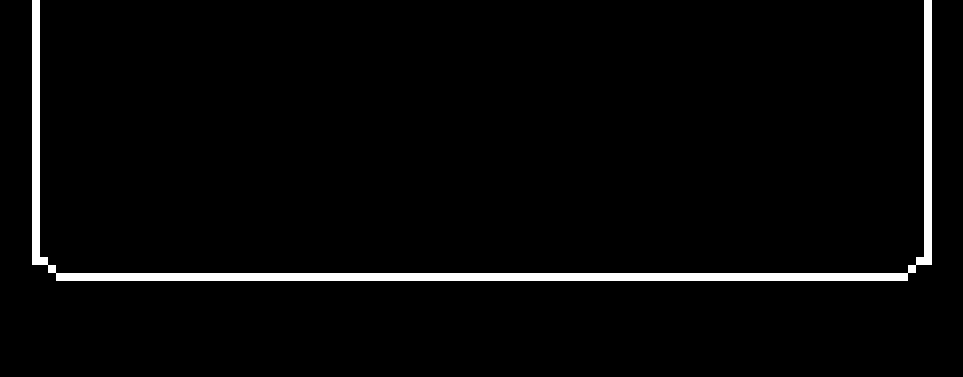
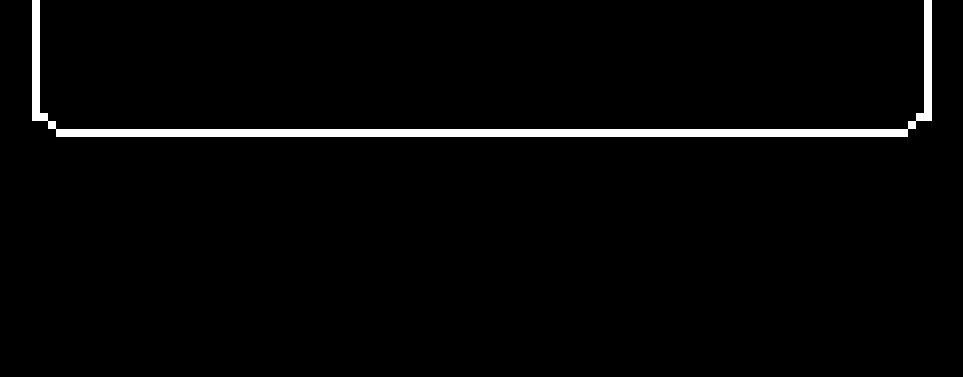
Before and after one commit to rhytoella0-lab/Seminar_demo1, a plain HTML site: page index.html in a window 1280 px wide. Shown: the part 423-800 px from the top of the page, without its empty margins (158-1121 px from the left). Drawn offline with Linux system fonts and the light colour scheme.

Commit message:
Update style.css30

```diff
--- a/css/style.css
+++ b/css/style.css
@@ -66,7 +66,7 @@ body {
 
   max-width:900px;
 
-  margin-bottom:12vh;
+  margin-bottom:30vh;
 
 
   background:#000;
```
